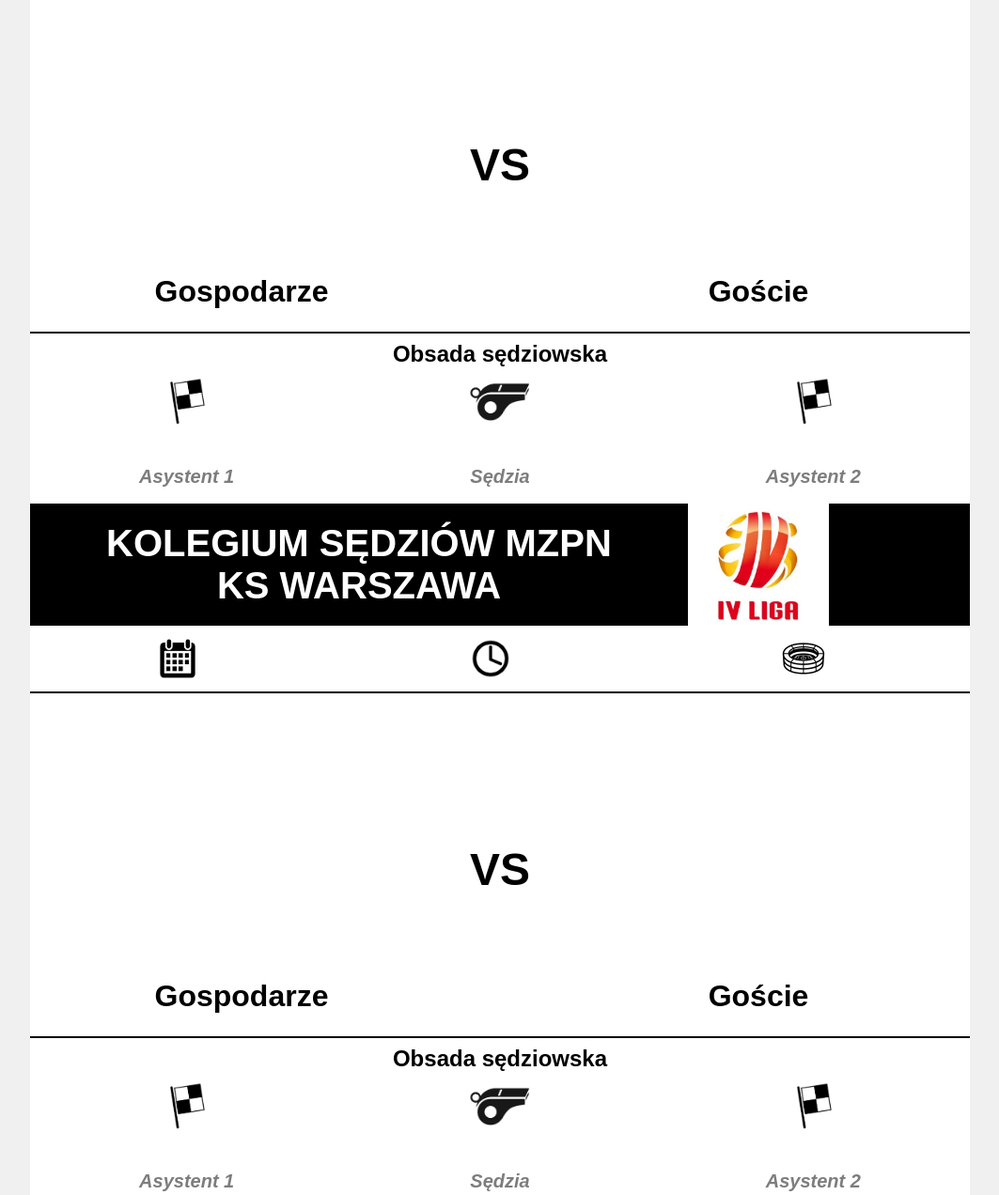
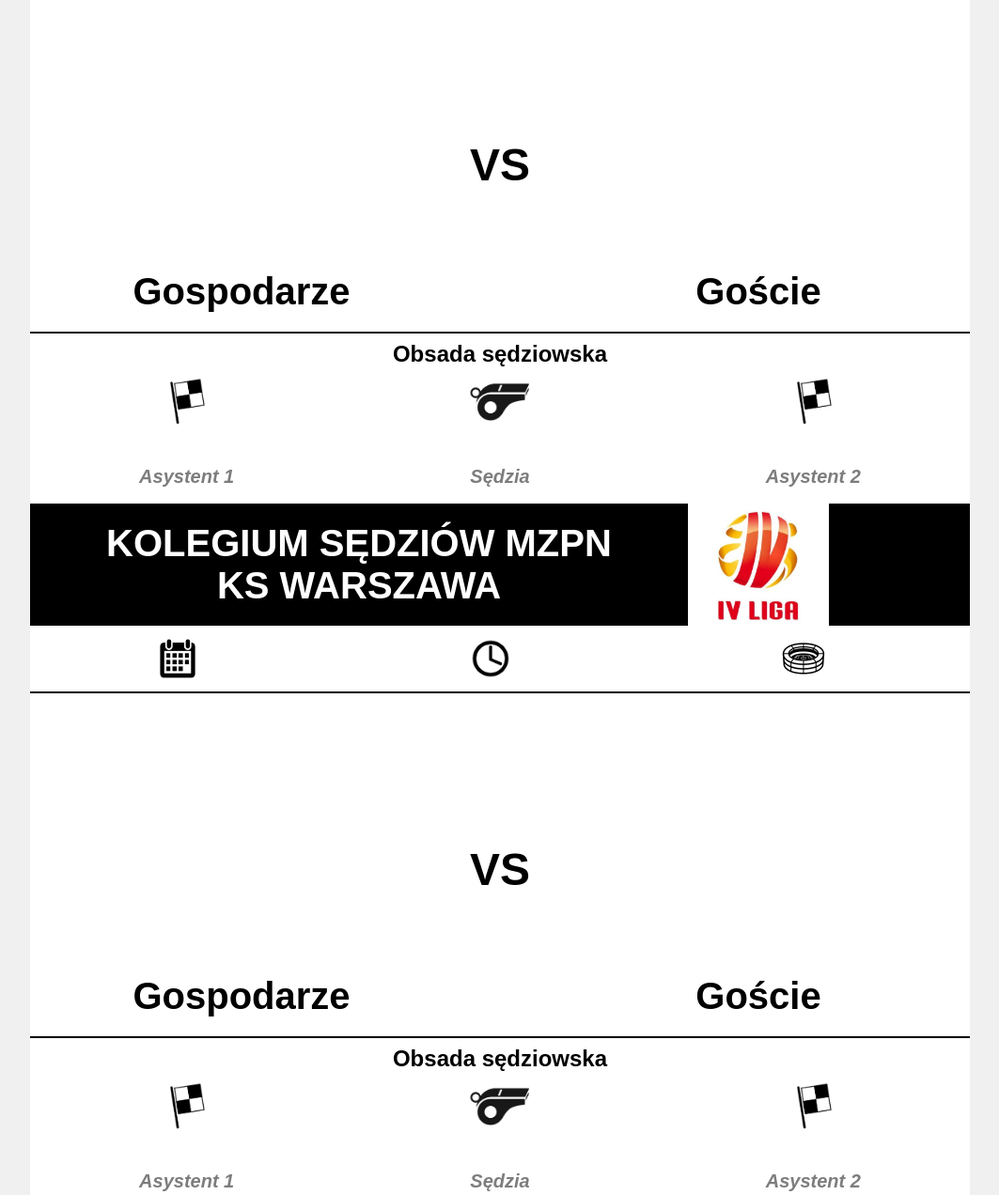
Before and after one commit to mteterycz/generator-wizytowek, a plain HTML site: page index.html in a window 1280 px wide. Shown: the part 1049-2321 px from the top of the page at 94% size, without its empty margins (108-1171 px from the left). Drawn offline with nearby package versions, Linux system fonts and the light colour scheme.

Commit message:
upper teams name font

```diff
--- a/index.html
+++ b/index.html
@@ -263,7 +263,7 @@
                 <td width="450px" height="345px" style="display: flex; flex-direction: column; align-items: center;">
                   <div id="home-team-logo" style="width: 270px; height: 265px; background-size: contain; background-repeat: no-repeat; background-position: center; margin-bottom: 10px;"></div>
                   <div height="80px" style="min-height: 75px; display: flex; flex-direction: column; align-items: center; justify-content: center;">
-                    <div id="home-team-name" class="info-text" style="font-size: 32px;">Gospodarze</div>
+                    <div id="home-team-name" class="info-text" style="font-size: 40px; line-height: 37px;">Gospodarze</div>
                   </div>
 
                 </td>
@@ -273,7 +273,7 @@
                 <td width="450px" height="345px" style="display: flex; flex-direction: column; align-items: center; text-align: center;">
                     <div id="away-team-logo" style="width: 270px; height: 265px; background-size: contain; background-repeat: no-repeat; background-position: center; margin-bottom: 10px;"></div>
                     <div height="80px" style="min-height: 75px; display: flex; flex-direction: column; align-items: center; justify-content: center;">
-                    <div id="away-team-name" class="info-text" style="font-size: 32px;">Goście</div>
+                    <div id="away-team-name" class="info-text" style="font-size: 40px; line-height: 37px;">Goście</div>
                   </div>
                 </td>
             </tr>
@@ -369,7 +369,7 @@
                 <td width="450px" height="345px" style="display: flex; flex-direction: column; align-items: center;">
                   <div id="home-team-logo2" style="width: 270px; height: 265px; background-size: contain; background-repeat: no-repeat; background-position: center; margin-bottom: 10px;"></div>
                   <div height="80px" style="min-height: 75px; display: flex; flex-direction: column; align-items: center; justify-content: center;">
-                    <div id="home-team-name2" class="info-text" style="font-size: 32px;">Gospodarze</div>
+                    <div id="home-team-name2" class="info-text" style="font-size: 40px; line-height: 37px;">Gospodarze</div>
                   </div>
 
                 </td>
@@ -379,7 +379,7 @@
                 <td width="450px" height="345px" style="display: flex; flex-direction: column; align-items: center; text-align: center;">
                     <div id="away-team-logo2" style="width: 270px; height: 265px; background-size: contain; background-repeat: no-repeat; background-position: center; margin-bottom: 10px;"></div>
                     <div height="80px" style="min-height: 75px; display: flex; flex-direction: column; align-items: center; justify-content: center;">
-                    <div id="away-team-name2" class="info-text" style="font-size: 32px;">Goście</div>
+                    <div id="away-team-name2" class="info-text" style="font-size: 40px; line-height: 37px;">Goście</div>
                   </div>
                 </td>
             </tr>
```
